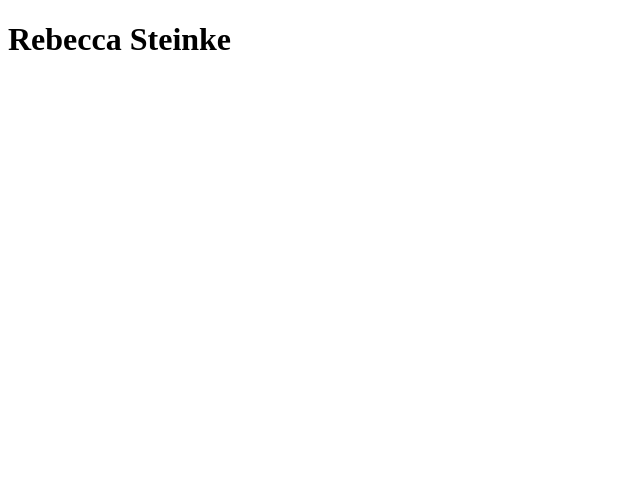
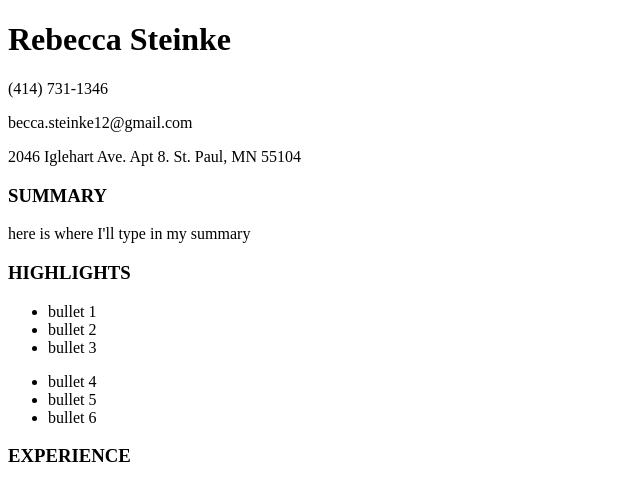
Before and after one commit to beccasteinke/beccasteinke.github.io, a plain HTML site: page resume.html in a window 1280 px wide. Shown: the whole page, without its empty margins (0-640 px from the left). Drawn offline with Linux system fonts and the light colour scheme.

Commit message:
Add structure to resume.html

```diff
--- a/resume.html
+++ b/resume.html
@@ -5,6 +5,38 @@
   </head>
 
   <body>
-    <h1>Rebecca Steinke</h1>
+    <div id="name">
+      <h1>Rebecca Steinke</h1>
+    </div>
+    <div id="contact">
+      <p id="number">(414) 731-1346</p>
+      <p id="email">becca.steinke12@gmail.com</p>
+      <p id="address">2046 Iglehart Ave. Apt 8. St. Paul, MN 55104</p>
+    </div>
+    <div class="header">
+      <h3>SUMMARY</h3>
+      <p>here is where I'll type in my summary</p>
+    </div>
+    <div class="header">
+      <h3>HIGHLIGHTS</h3>
+      <div class="list">
+        <ul>
+          <li>bullet 1</li>
+          <li>bullet 2</li>
+          <li>bullet 3</li>
+        </ul>
+      </div>
+      <div class="list">
+        <ul>
+          <li>bullet 4</li>
+          <li>bullet 5</li>
+          <li>bullet 6</li>
+        </ul>
+      </div>
+      <div class="header">
+        <h3>EXPERIENCE</h3>
+      </div>
+
+    </div>
   </body>
 </html>
```
